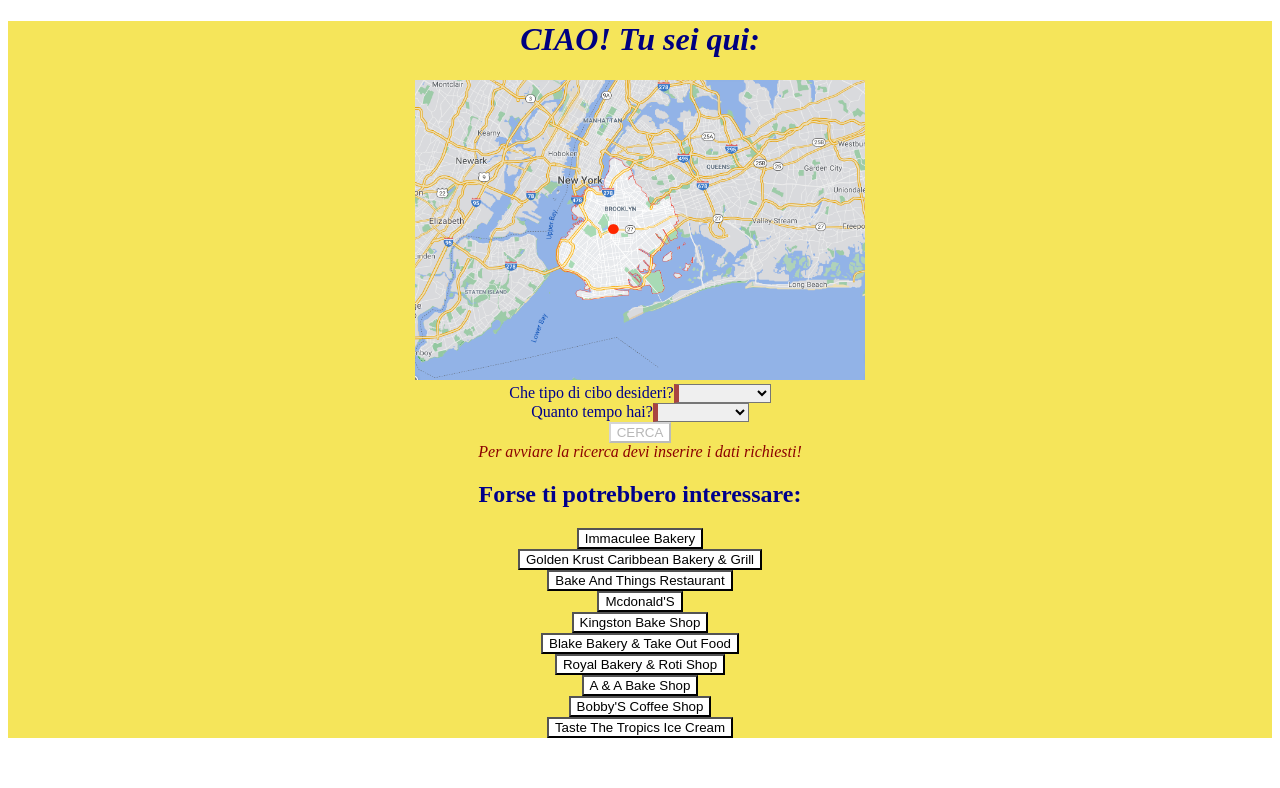
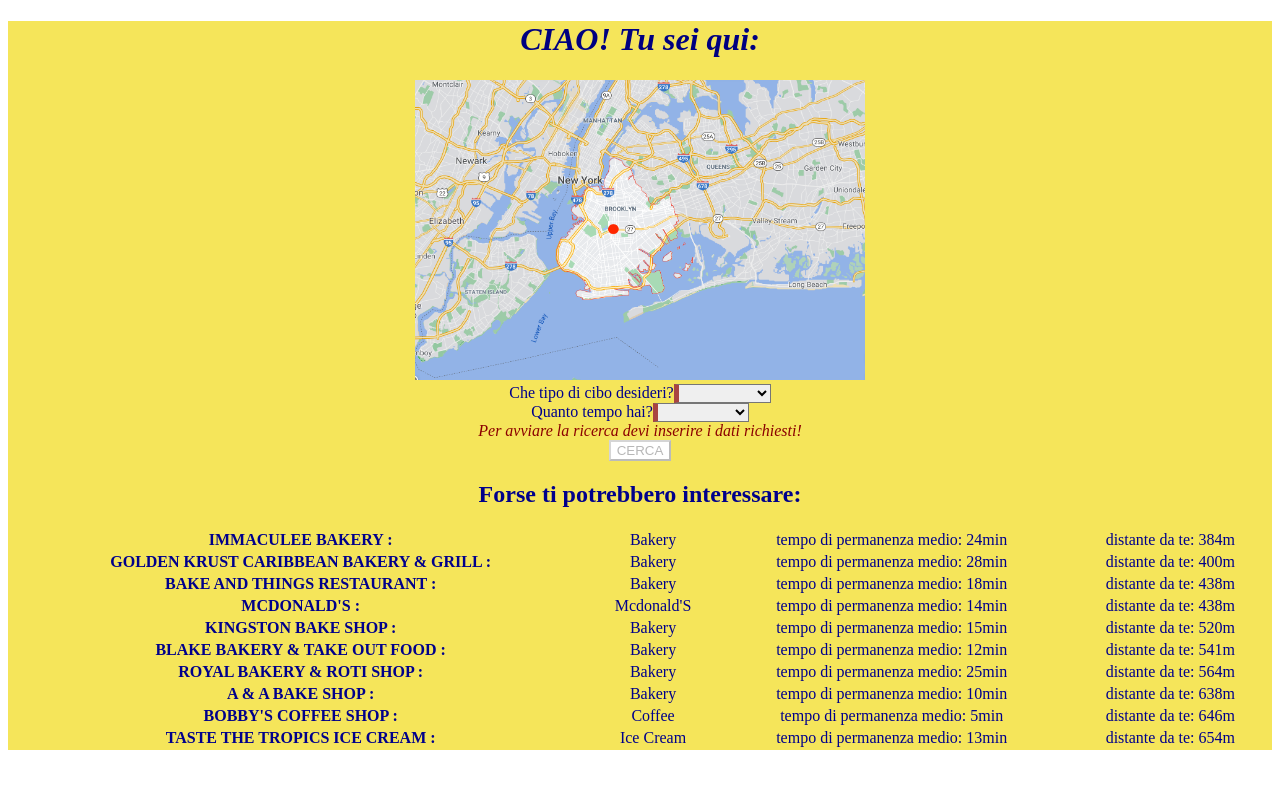
Before and after one commit to MariaElenaContini/ProgettoAngularRistoranti, an Angular app: page / in a window 1280 px wide. Shown: the top 788 px of the page. Built offline with nearby package versions, Linux system fonts and the light colour scheme.

Commit message:
Modifica alla vista dei ristoranti con table;creato metodi getDistanza e getTempo per avere info più leggibili

```diff
--- a/src/app/ricerca-user/ricerca-user.component.html
+++ b/src/app/ricerca-user/ricerca-user.component.html
@@ -25,24 +25,38 @@
         <option *ngFor="let t of tempi" [value]="t.minuti" >{{ t.testo }}</option>
       </select>
     </div>
-    <button class="btn btn-primary" type="submit" [disabled]="!criteriRicerca.valid" >CERCA</button>
     <div *ngIf="criteriRicerca.invalid" class="alert" style="margin: 0.5 cm ; color: darkred;font-style:italic;">
       Per avviare la ricerca devi inserire i dati richiesti!</div>
+    <button class="btn btn-primary" type="submit" [disabled]="!criteriRicerca.valid" >CERCA</button>
+
   </div>
 </form>
 
 <div *ngIf="!submitted" style="text-align: center;">  <!-- ...quando non vengono inseriti dei criteri di ricervca ... -->
   <h2>Forse ti potrebbero interessare:</h2>
-
- <div *ngFor="let ristorante of ristorantiVicini()" >
-  <button (click)="getInfo(ristorante)" >{{ristorante.name}}</button>
+ <div>
+  <table width="100%" style="text-align:center ">
+    <tr  *ngFor="let ristorante of ristorantiVicini()">
+      <td><b>{{ristorante.name | uppercase}} :</b></td>
+      <td>{{ristorante.attributo}}</td>
+      <td>tempo di permanenza medio: {{getTempo(ristorante.tempo)}}</td>
+      <td>distante da te: {{getDistanza(ristorante.coordinates)}}</td>
+    </tr>
+  </table>
 </div>
 </div>
 <div *ngIf="submitted" style="text-align: center;">  <!-- ...quando vengono inseriti dei criteri di ricervca ... -->
   <div *ngIf="criteriRicerca.valid">
     <h2>Il risultato della tua ricerca:</h2>
-   <div *ngFor="let r of ricerca()">
-    <button (click)="getInfo(r)" >{{r.name}}</button>
+   <div>
+    <table width="100%" style="text-align:center ">
+      <tr *ngFor="let r of ricerca()">
+        <td><b>{{r.name | uppercase}} :</b></td>
+        <td>{{r.attributo}}</td>
+        <td>tempo di permanenza medio: {{getTempo(r.tempo)}}</td>
+        <td>distante da te: {{getDistanza(r.coordinates)}}</td>
+      </tr>
+    </table>
    </div>
   </div>
 </div>
--- a/src/app/ricerca-user/ricerca-user.component.ts
+++ b/src/app/ricerca-user/ricerca-user.component.ts
@@ -10,6 +10,7 @@ import { Ristorante } from '../classes/ristorante';
 import { Attribute } from '@angular/core';
 import { NgForm } from '@angular/forms';
 import { JsonPipe } from '@angular/common';
+import { toInteger } from '@ng-bootstrap/ng-bootstrap/util/util';
 
 @Component({
   selector: 'app-ricerca-user',
@@ -77,9 +78,32 @@ export class RicercaUserComponent implements OnInit {
   }
 
   public getInfo(r:Ristorante){
-    const distanzaInKm= this.searchService.distanzaCoordinate(r.coordinates,this.p) // vengono numeri grandissimi!!
+    const distanzaInKm= this.searchService.distanzaCoordinate(r.coordinates,this.p)
     window.alert(r.name+","+r.attributo+", tempo di permanenza medio: "+r.tempo+" minuti"+", dista da te: "
     +distanzaInKm.toPrecision(2)+"km")
   }
+// getTempo mi da in uscita una stringa per avere il tempo in una forma più leggibile
+  public getTempo(t:number):string{
+    let valore= t.toString()+ "min";
+    if(t===60){
+      valore="1h"}
+    if(t>60 && t<120){
+      valore = "1h e " + Number(t-60) + "min"}
+    if(t===120){
+      valore= "2h"}
+    if(t>120){
+      valore = "2h e " + Number(t-120) + "min"}
+    return valore;
+  }
+  public getDistanza(coordinate:Posizione):string{
+    const distanzaInKm= this.searchService.distanzaCoordinate(coordinate,this.p)
+    let valore = distanzaInKm.toPrecision(2) +"km"
+    if (distanzaInKm < 1){
+      valore= Math.round(distanzaInKm*1000)+ "m"
+    }
+    return valore
+  }
+
+
 
 }
```
